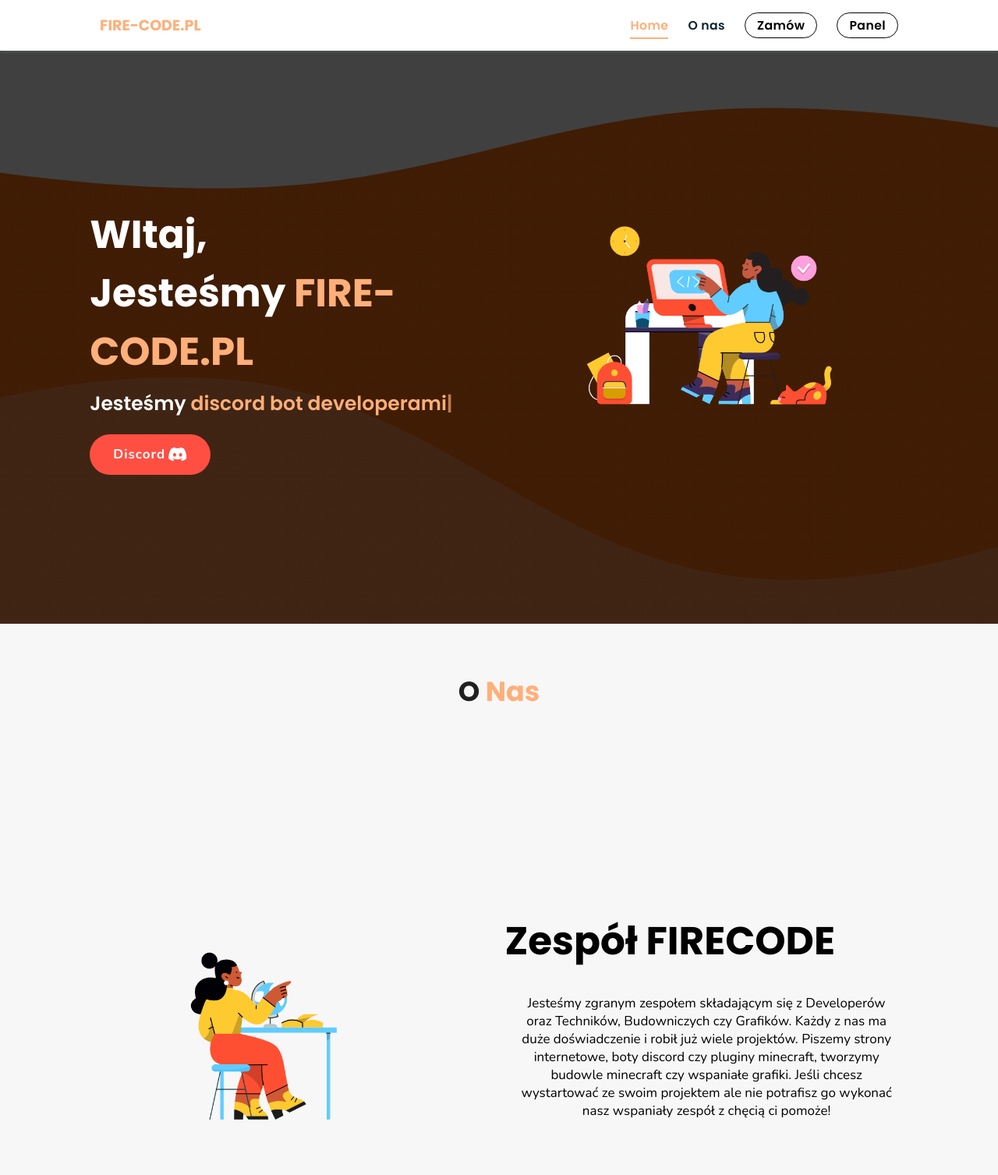
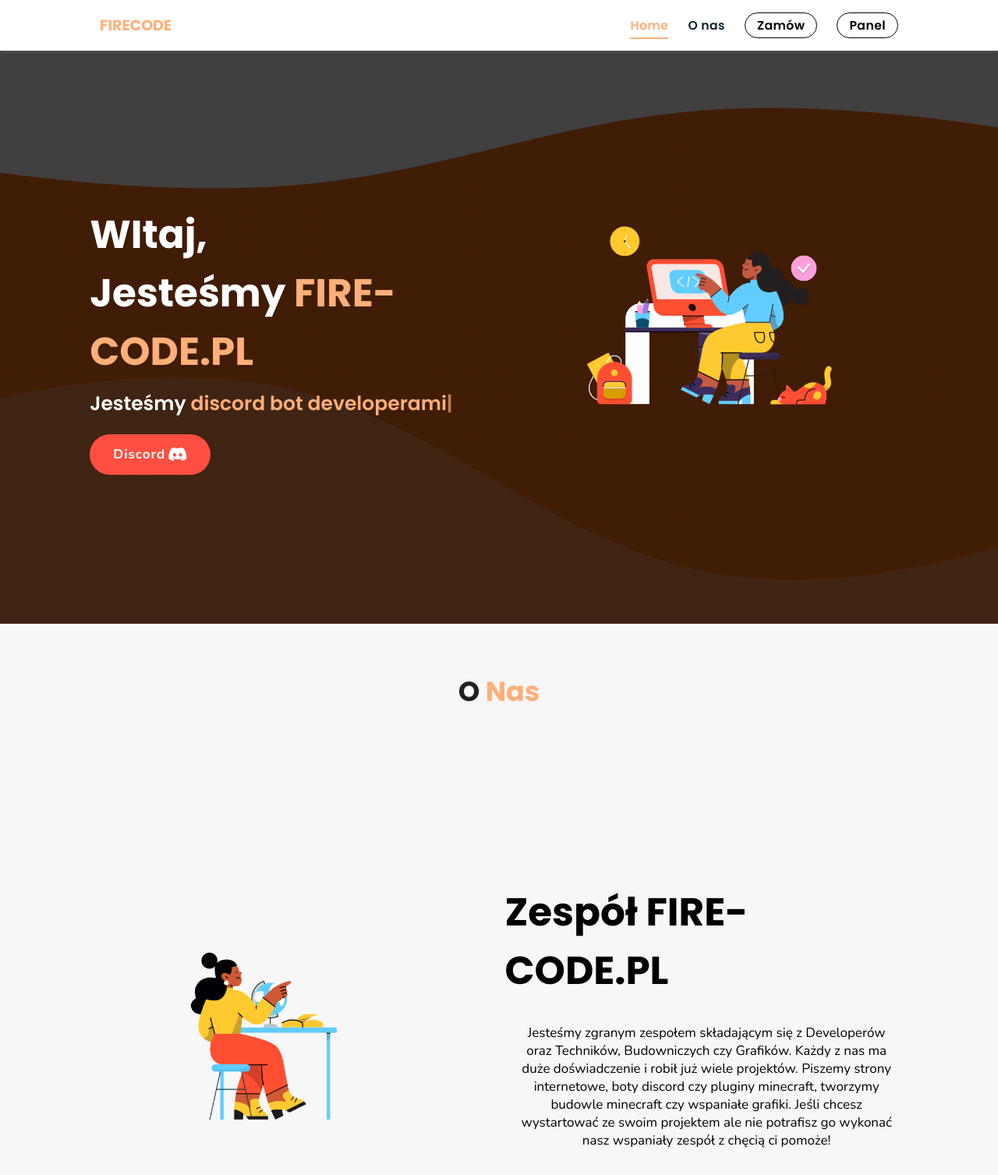
Before and after one commit to xyz0aun/webstie-firecode, a plain HTML site: page index.html in a window 1280 px wide. Shown: the top 1507 px of the page at 78% size. Drawn offline with nearby package versions, Linux system fonts and the light colour scheme.

Commit message:
Update index.html

```diff
--- a/index.html
+++ b/index.html
@@ -20,7 +20,7 @@
   <body data-aos-easing="ease" data-aos-duration="400" data-aos-delay="0" style="height: 100%;">
     <div class="banner" id="banner">
       <header>
-        <a href="https://discord.gg/Fferey5fX6" class="logo">FIRE-CODE.PL</a>
+        <a href="https://discord.gg/Fferey5fX6" class="logo">FIRECODE</a>
 
         <div id="menu" class="fas fa-bars"></div>
         <nav class="navbar">
@@ -55,7 +55,7 @@
             <img draggable="false" class="tilt" src="./assets/images/img3.png" alt="">
           </div>
         <div class="content">
-          <h2>Zespół FIRECODE</h2>
+          <h2>Zespół FIRE-CODE.PL</h2>
           <div class="okno">
             <p>Jesteśmy zgranym zespołem składającym się z Developerów oraz Techników, Budowniczych czy Grafików. Każdy z nas ma duże doświadczenie i robił już wiele projektów. Piszemy strony internetowe, boty discord czy pluginy minecraft, tworzymy budowle minecraft czy wspaniałe grafiki. Jeśli chcesz wystartować ze swoim projektem ale nie potrafisz go wykonać nasz wspaniały zespół z chęcią ci pomoże!</p>
           </div>
```
